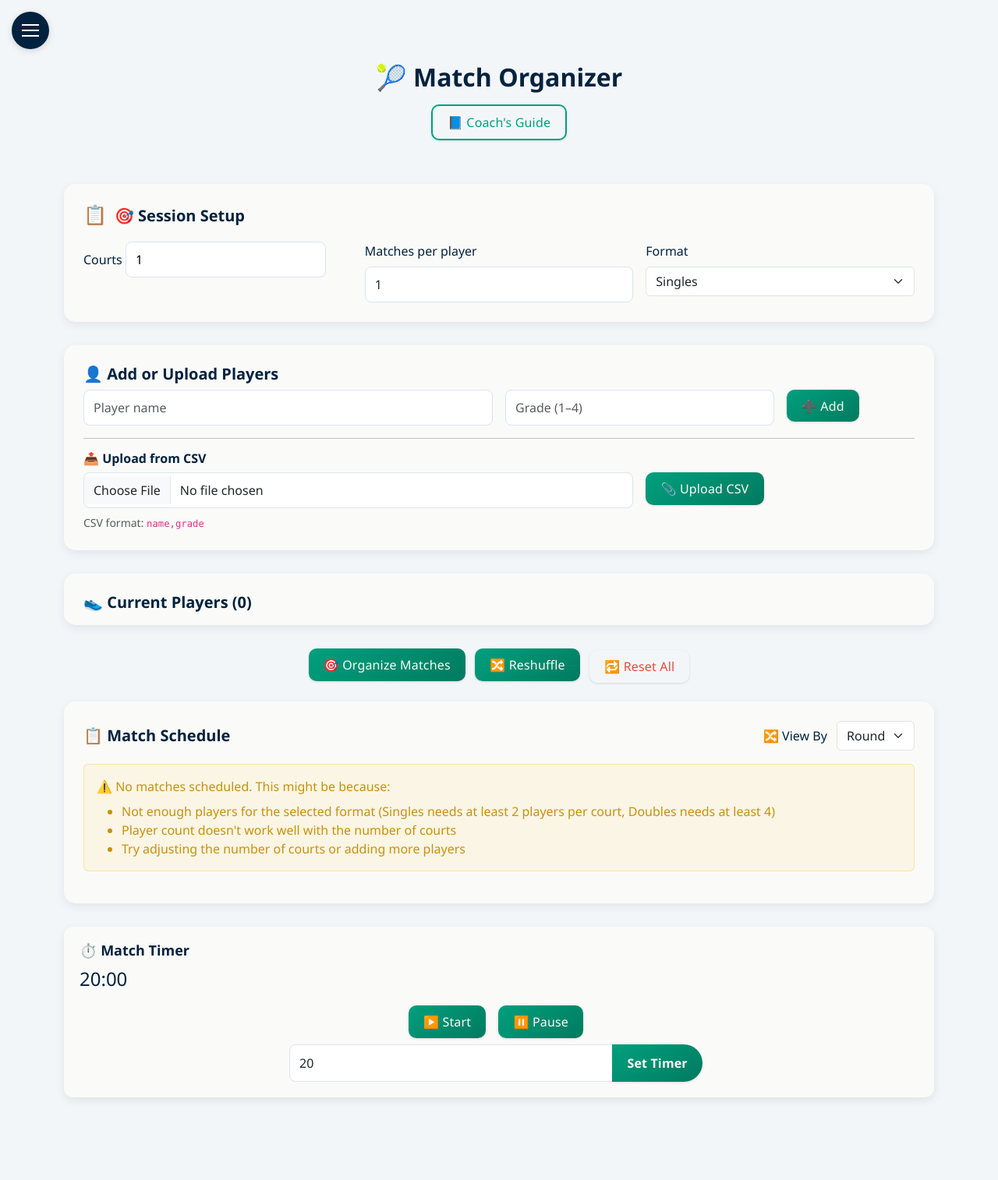
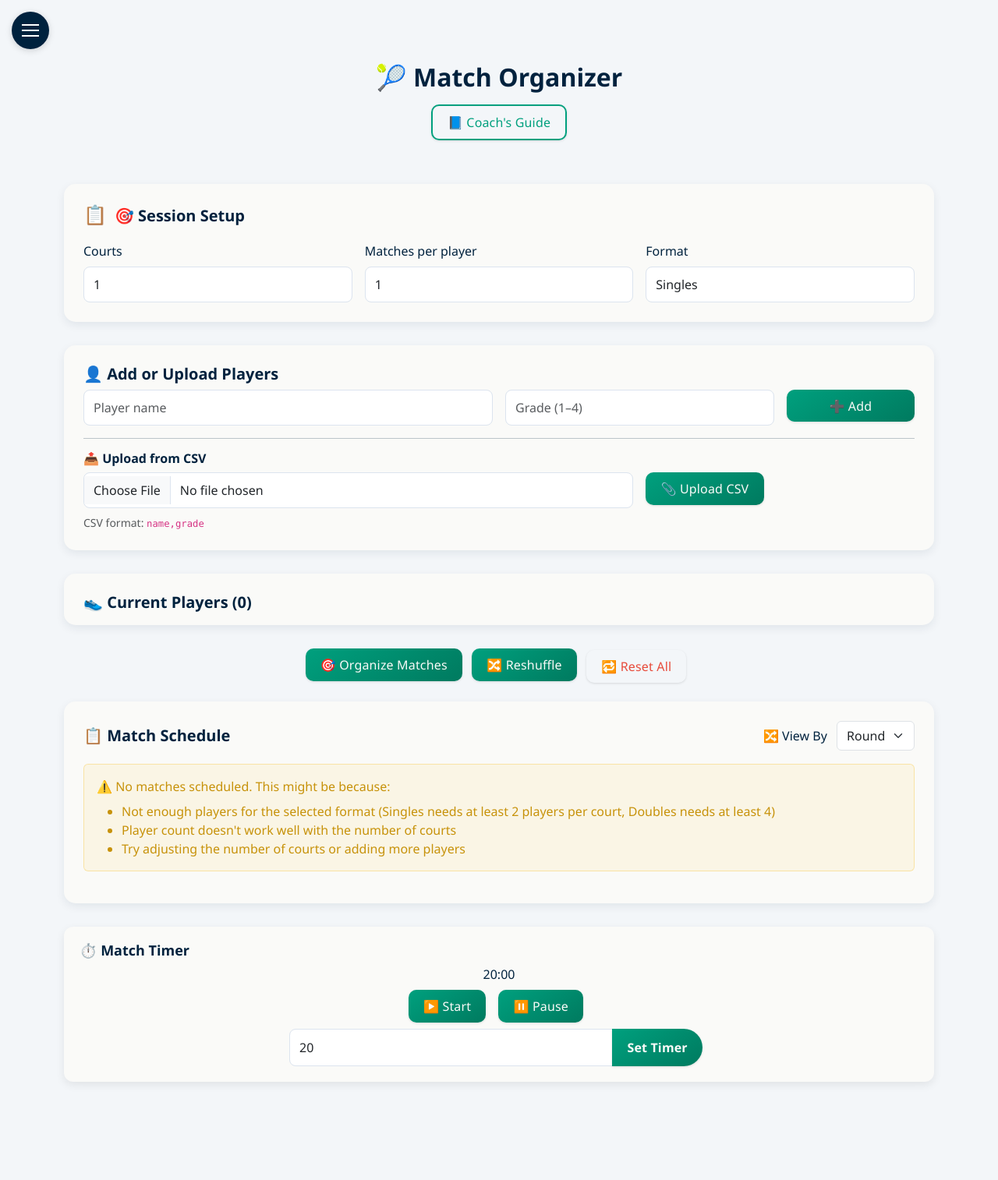
Before and after one commit to jamierjhill/Coach_organiser, a Flask app: page /index in a window 1280 px wide. Shown: the top 1514 px of the page at 78% size. Run offline with Flask 3, Linux system fonts and the light colour scheme; the visitor is signed in with stand-in values (Sample User, id 1); some libraries are stand-ins or nearby versions.

Commit message:
improved alignment

```diff
--- a/templates/index.html
+++ b/templates/index.html
@@ -17,7 +17,7 @@
       <div class="row g-3">
         <div class="col-md-4">
           <label class="form-label font-medium">Courts</label>
-          <input type="number" class="input-base" name="courts" min="1" value="{{ courts }}">
+          <input type="number" class="form-control" name="courts" min="1" value="{{ courts }}">
         </div>
         <div class="col-md-4">
           <label class="form-label">Matches per player</label>
@@ -25,7 +25,7 @@
         </div>
         <div class="col-md-4">
           <label class="form-label">Format</label>
-          <select class="form-select" name="match_type">
+          <select class="form-control" name="match_type">
             <option value="singles" {% if match_type == "singles" %}selected{% endif %}>Singles</option>
             <option value="doubles" {% if match_type == "doubles" %}selected{% endif %}>Doubles</option>
           </select>
@@ -44,8 +44,9 @@
           <input type="number" name="grade" class="form-control" placeholder="Grade (1–4)" min="1" max="4">
         </div>
         <div class="col-md-2">
-          <button type="submit" name="add_player" class="btn-base btn-accent me-2">➕ Add</button>
+          <button type="submit" name="add_player" class="btn-base btn-accent w-100">➕ Add</button>
         </div>
+
       </div>
 
       <!-- CSV Upload Section -->
@@ -57,7 +58,7 @@
             <input type="file" name="csv_file" accept=".csv" class="form-control">
           </div>
           <div class="col-md-4">
-            <button type="button" onclick="return uploadCSV()" class="btn-base btn-accent me-2">📎 Upload CSV</button>
+            <button type="button" onclick="return uploadCSV()" class="btn-base btn-accent">📎 Upload CSV</button>
           </div>
         </div>
         <small class="text-muted d-block mt-2">CSV format: <code>name,grade</code></small>
@@ -97,7 +98,7 @@
     <div class="text-center my-4">
       <button type="button" onclick="return organizeMatches()" class="btn-base btn-accent me-2">🎯 Organize Matches</button>
       <button type="button" onclick="return reshuffleAll()" class="btn-base btn-accent me-2">🔀 Reshuffle</button>
-      <button type="submit" name="reset" class="btn btn-outline-danger">🔁 Reset All</button>
+      <button type="submit" name="reset" class="btn btn-outline-danger me-2">🔁 Reset All</button>
     </div>
 
     {% if error %}
@@ -225,7 +226,7 @@
   <!-- Timer -->
   <div class="timer-controls">
     <h5>⏱️ Match Timer</h5>
-    <div id="main-timer-display" class="fs-4 mb-3">20:00</div>
+    <div id="main-timer-display" class="text-center mb-2">20:00</div>
     <div class="d-flex gap-2 justify-content-center mb-2">
       <button class="btn-base btn-accent me-2" onclick="startClock(document.getElementById('main-timer-display'))">▶️ Start</button>
       <button class="btn-base btn-accent me-2" onclick="pauseClock()">⏸️ Pause</button>
```
